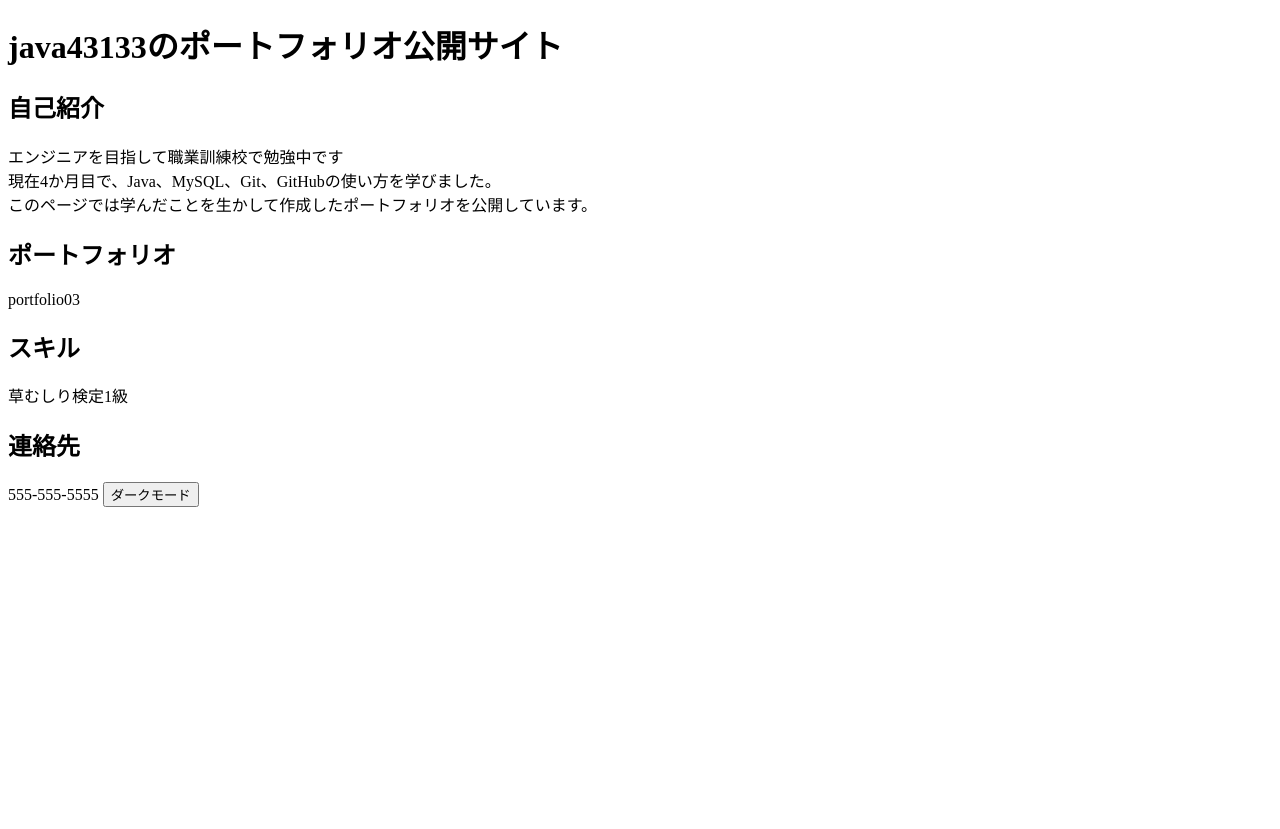
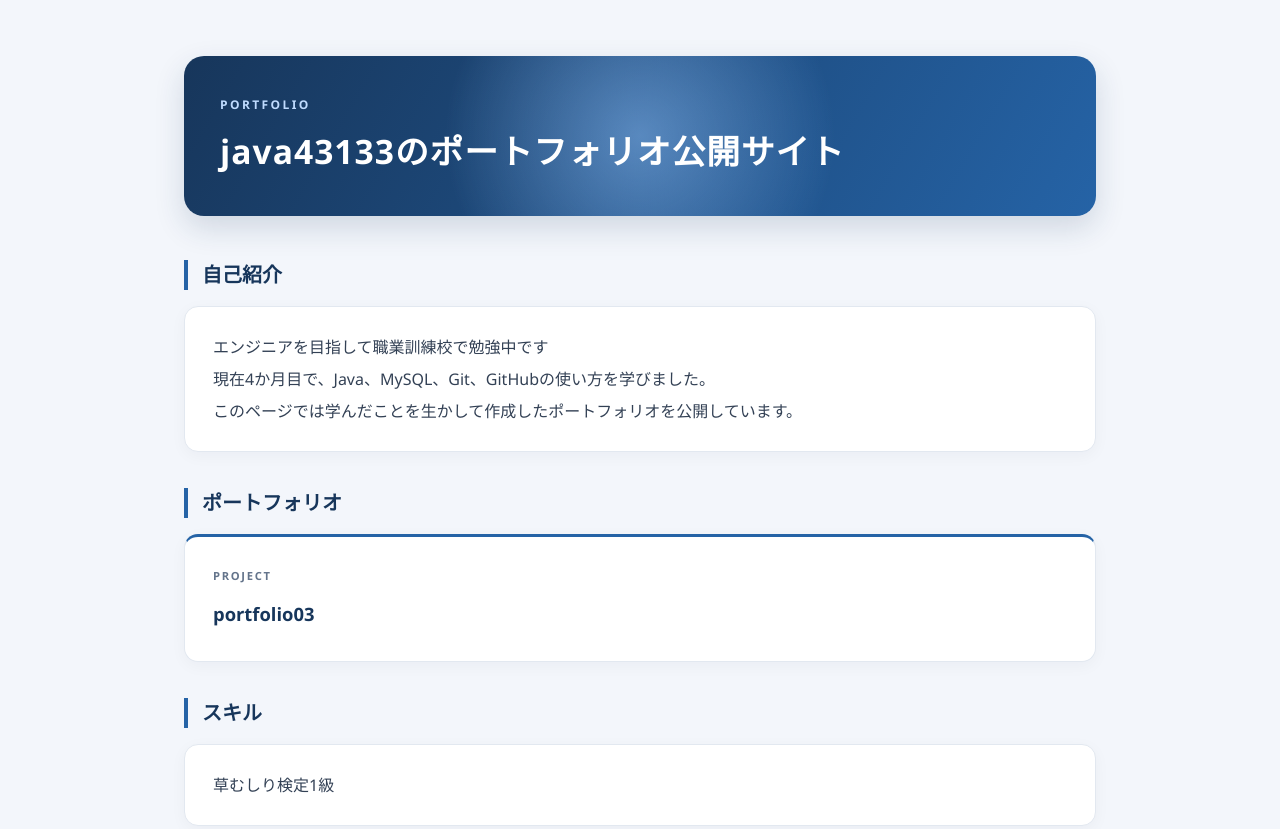
Before and after one commit to java43133-sudo/java43133-sudo.github.io, a plain HTML site: page index.html in a window 1280 px wide. Shown: the top 829 px of the page. Before the commit the page ends 800 px from the top, so only its background shows below. Drawn offline with Linux system fonts and the light colour scheme.

Commit message:
style: css同期忘れていたため訂正

```diff
--- a/index.html
+++ b/index.html
@@ -1,8 +1,9 @@
 <!DOCTYPE html>
 <html lang="ja">
-<linkhead>
+<head>
     <meta charset="UTF-8">
     <meta name="viewport" content="width=device-width, initial-scale=1.0">
+	<link rel="stylesheet" href="CSS/style.css">
 	<script src="Script/main.js" defer></script>
     <title>ポートフォリオ公開サイト</title>
 </head>
@@ -16,15 +17,16 @@
     </p>
     <h2 class="reveal">ポートフォリオ</h2>
     <p class="portfolio-card">portfolio03</p>
-	<h2 class="reveal">スキル</h2>
+	<h2>スキル</h2>
 	<p>草むしり検定1級</p>
-	<h2 class="reveal">連絡先</h2>
+	<h2>連絡先</h2>
 	555-555-5555
 	<button id="themeToggle"
 	class="theme-toggle"
 	type="button"
 	aria-pressed="false">
-ダークモード</button>
+ダークモード
+</button>
 
 </body>
 </html>
```
